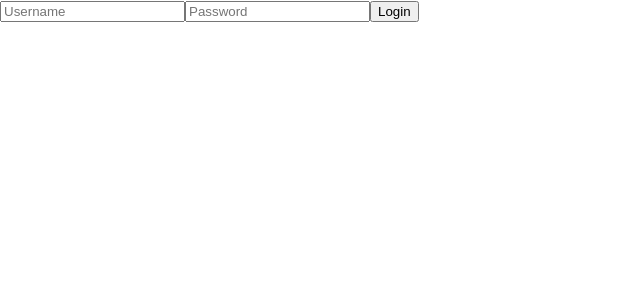
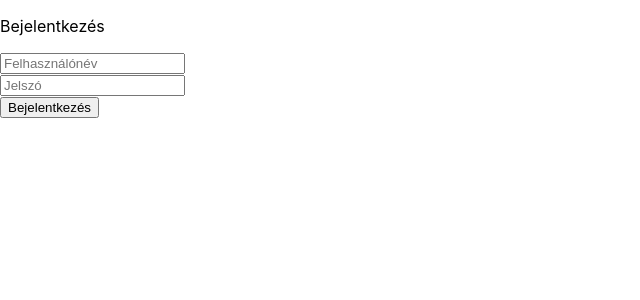
Before and after one commit to JustCat141/SZFM-Nagyprojekt, a React (Create React App) app in the folder App-frontend/app-frontend/: page / in a window 1280 px wide. Shown: the top 300 px of the page, without its empty margins (0-640 px from the left). Built offline with nearby package versions, Linux system fonts and the light colour scheme.

Commit message:
Bejelentkező felület stílusait tartalmazó file csatolása a felülethez

```diff
--- a/App-frontend/app-frontend/src/components/login-page/Login.js
+++ b/App-frontend/app-frontend/src/components/login-page/Login.js
@@ -1,8 +1,8 @@
 // Login.js
 import React, { useState } from 'react';
 import { useSelector, useDispatch } from 'react-redux';
-import { login } from './authSlice';
-
+import { login } from '../global-states/authSlice';
+import classes from "../../styles/Login.module.css";
 function Login() {
   const [username, setUsername] = useState('');
   const [password, setPassword] = useState('');
@@ -11,6 +11,8 @@ function Login() {
 
   const handleLogin = () => {
     // You should perform your authentication logic here
+
+
     // If authentication is successful, dispatch the login action
     dispatch(login({ username, password }));
   };
@@ -20,20 +22,30 @@ function Login() {
       {isLoggedIn ? (
         <p>You are already logged in!</p>
       ) : (
+        <div className={classes['login-box']}>
+          <p className={classes['login-main-title']}>Bejelentkezés</p>
+          <div className={classes['login-input-box']}>
+            <input
+              type="text"
+              placeholder="Felhasználónév"
+              value={username}
+              onChange={(e) => setUsername(e.target.value)}
+              className={classes['login-input-text']}
+            />
+          </div>
           <div>
             <input
-            type="text"
-            placeholder="Username"
-            value={username}
-            onChange={(e) => setUsername(e.target.value)}
-          />
-          <input
               type="password"
-            placeholder="Password"
+              placeholder="Jelszó"
               value={password}
               onChange={(e) => setPassword(e.target.value)}
+              className={classes['login-input-text']}
             />
-          <button onClick={handleLogin}>Login</button>
+          </div>
+          <div className={classes['login-button-box']}>
+            <button className={classes['login-button-text']}
+             onClick={handleLogin}>Bejelentkezés</button>
+          </div>
         </div>
       )}
     </div>
```
Lines whose indentation alone changed are shown as unchanged.
